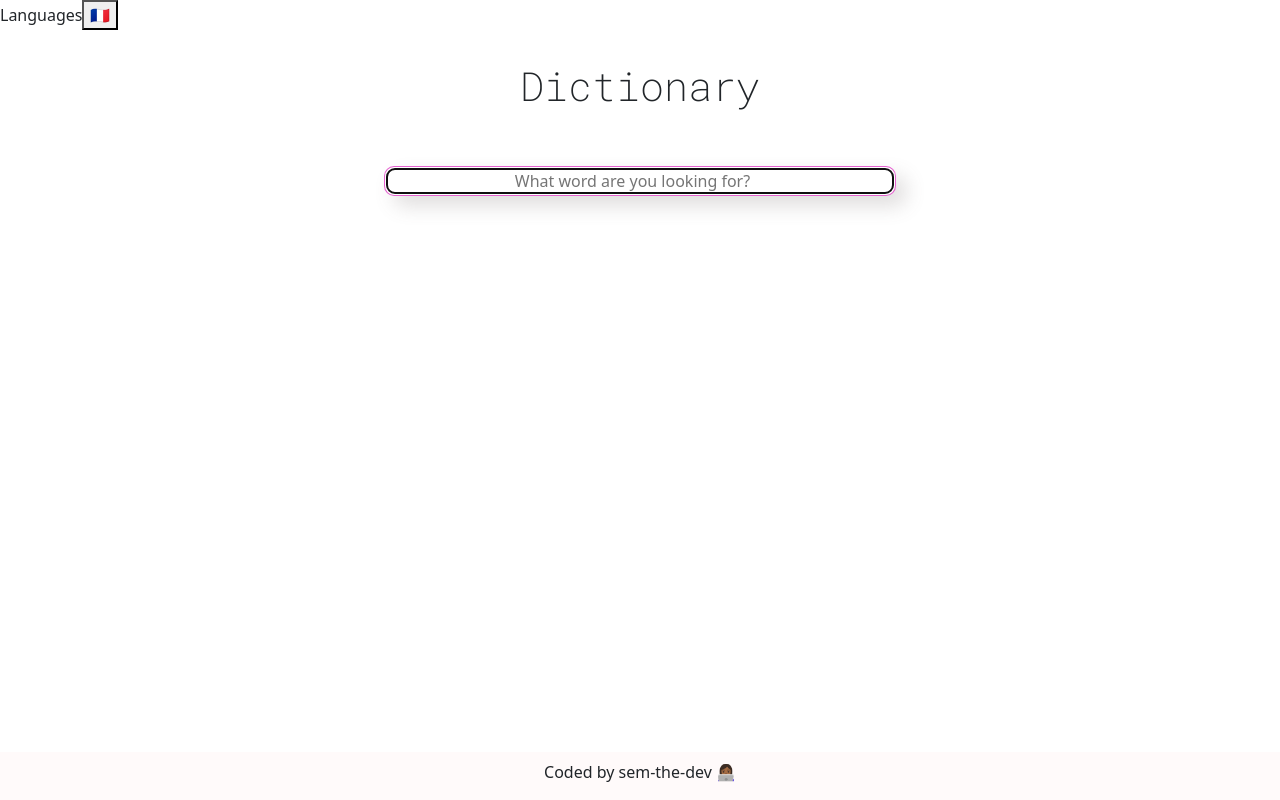
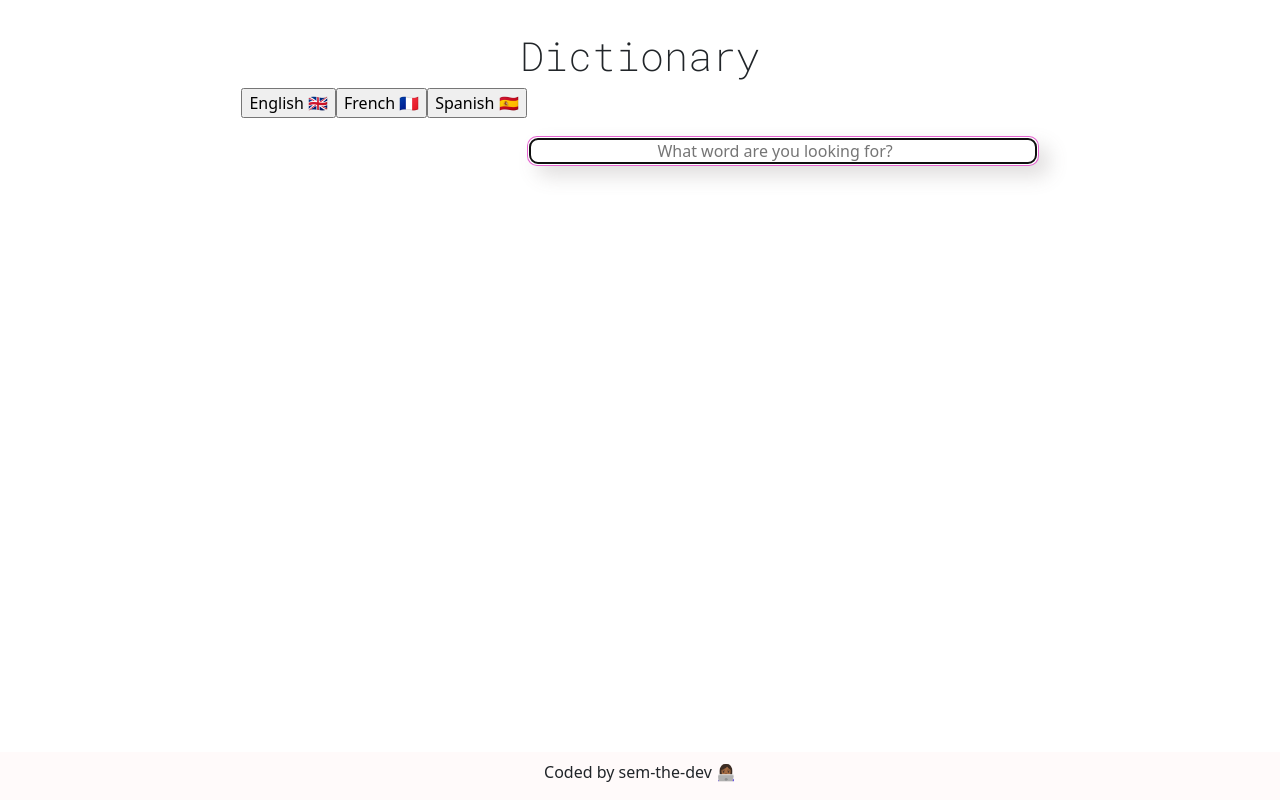
Before and after one commit to Sem-the-dev/dictionary, a React app: page / in a window 1280 px wide. Built offline with nearby package versions, Linux system fonts and the light colour scheme.

Commit message:
add language buttons

```diff
--- a/src/App.js
+++ b/src/App.js
@@ -6,10 +6,10 @@ import Languages from './Languages'
 function App() {
   return (
     <div className="App" >
-      <nav>
+      {/* <nav>
         Languages
         <Languages />
-      </nav>
+      </nav> */}
       <main>
         <h1>Dictionary</h1>
         <Dictionary />
--- a/src/Dictionary.js
+++ b/src/Dictionary.js
@@ -1,15 +1,51 @@
 import React, { useState } from "react";
 import axios from 'axios'
 import Results from './Results'
+// import Languages from "./Languages";
 
 export default function Dictionary() {
   const [searchWord, setSearchWord] = useState("");
   const [responseData, setResponseData] = useState("")
+  const [language, setLanguage] = useState("en_GB");
+
+
+  function changeLanguageEN(e) {
+      e.preventDefault();
+      alert("Language switched to English 🇬🇧 ");
+      setLanguage("en_GB");
+      setSearchWord("")
+    }
+  function changeLanguageFR(e) {
+      e.preventDefault();
+      alert("Language switched to French 🇫🇷 ");
+      setLanguage("fr")
+      setSearchWord("");
+    }
+
+  function changeLanguageES(e) {
+    e.preventDefault();
+    alert("Language switched to Spanish 🇪🇸");
+
+    setLanguage("es");
+    setSearchWord("");
+  }
+  // function changeLanguageAR(e) {
+  //   alert("Language switched to Arabic 🇵🇸");
+  //   e.preventDefault();
+  //   setLanguage("ar");
+  // }
+
+  // function changeLanguageTR(e) {
+  //   alert("Language switched to Turkish 🇹🇷");
+  //   e.preventDefault();
+  //   setLanguage("tr");
+  // }
+
 
 
   function searchDictionary(e) {
     e.preventDefault();
-    let apiUrl = `https://api.dictionaryapi.dev/api/v2/entries/en_GB/${searchWord}`;
+    let apiUrl = `https://api.dictionaryapi.dev/api/v2/entries/${language}/${searchWord}`;
     axios.get(apiUrl).then(handleResponse);
 
   }
@@ -22,18 +58,62 @@ export default function Dictionary() {
       console.log(response.data[0])}
 
 
-
   return (
     <div>
       <form onSubmit={searchDictionary}>
+
+          <input
+            type="button"
+            value="English 🇬🇧"
+            name="language"
+            onClick={changeLanguageEN}
+            className="language-button"
+
+          />
+          <input
+            type="button"
+            value="French 🇫🇷"
+            name="language"
+            onClick={changeLanguageFR}
+            className="language-button"
+          />
+
+          <input
+            type="button"
+            value="Spanish 🇪🇸"
+            name="language"
+            onClick={changeLanguageES}
+            className="language-button"
+          />
+
+        {/* <label>
+          <input
+            type="radio"
+            value="Arabic"
+            name="language"
+            onChange={changeLanguageAR}
+            className="language-button"
+          />
+          🇵🇸
+        </label>
+        <label>
+          <input
+            type="radio"
+            value="Turkish"
+            name="language"
+            onChange={changeLanguageTR}
+            className="language-button"
+          />
+          🇹🇷
+        </label> */}
         <input
           type="search"
           autoFocus={true}
           onChange={inputValue}
           placeholder="What word are you looking for?"
+          className="search-bar"
         />
       </form>
-
       <Results result={responseData} />
     </div>
   );
--- a/src/Languages.js
+++ b/src/Languages.js
@@ -1,14 +1,16 @@
-import React from "react";
+import React, {useState} from "react";
+import axios from "axios";
 
 
-export default function Meaning() {
-    function changeLanguage(){
+export default function Languages() {
+ const [language, setLanguage] = useState("")
 
+    function changeLanguageFR(e) {
+        e.preventDefault();
+        setLanguage("fr")
+        let apiUrl = `https://api.dictionaryapi.dev/api/v2/entries/${language}/${searchWord}`;
+        axios.get(apiUrl).then(handleResponse);
     }
 
-    return (
-        <button onClick={changeLanguage}>
-            🇫🇷
-        </button>
-    )
+    return
 }
--- a/src/Phonetics.js
+++ b/src/Phonetics.js
@@ -2,17 +2,28 @@ import React from "react";
 
 
 export default function Phonetics(props) {
-let audio = new Audio(props.phonetics.audio);
+  let audio = new Audio(props.phonetics.audio);
 
     function playSound(){
         audio.play();
+
     }
+    if(props.phonetics.audio) {
+
     return (
+    <>
+    <button onClick={playSound} className="audio">
+          🔊
+        </button> {"  "}
+    <span className="phonetics">{props.phonetics.text}</span><br/>
+    </>
+    )
+  } else {return (
       <>
 
-        <button onClick={playSound} className="audio">
-          🔊
-        </button> {"  "}<span className="phonetics">{props.phonetics.text}</span><br/>
-      </>
-    );
+
+        <span className="phonetics">{props.phonetics.text}</span><br/>
+      </>)
+      }
+
 }
--- a/src/style.css
+++ b/src/style.css
@@ -3,25 +3,42 @@
 } */
 main {
   text-align: center;
+}
+form {
+   width:100%
+}
+.language-button {
 
 }
-h1{
+h1 {
   margin-top: 2rem;
-   font-family: 'Roboto Mono', monospace;
+  font-family: "Roboto Mono", monospace;
 }
-.results-section{
-   margin: 2rem
+.results-section {
+  margin: 2rem;
 }
 
-h3{
+h3 {
   margin-top: 5rem;
-   font-family: 'Nanum Gothic', sans-serif;
+  font-family: "Nanum Gothic", sans-serif;
   font-size: 40px;
   font-size: 37px;
   font-weight: bold;
-
 }
-section{
+.search-bar {
+  border-radius: 10px;
+  border: solid rgba(218, 32, 189, 0.7) 2px;
+  top: 3rem;
+  position: relative;
+  width: 40%;
+  box-shadow: 10px 10px 20px rgba(102, 90, 90, 0.2);
+  text-align: center;
+}
+form {
+  display: flex;
+  justify-content: center;
+}
+section {
   background-color: beige;
 
   box-shadow: 10px 10px 20px rgba(102, 90, 90, 0.2);
@@ -29,16 +46,7 @@ section{
   margin: 1rem;
   padding: 1rem;
 }
-input{
-    border-radius: 10px;
-    border: solid  rgba(218, 32, 189, 0.7) 2px;
-    top: 3rem;
-    position: relative;
-    width: 40%;
-    box-shadow: 10px 10px 20px rgba(102, 90, 90, 0.2);
-    text-align: center
 
-}
 footer {
   text-align: center;
   display: inline;
@@ -53,7 +61,7 @@ footer {
 .audio {
   border-radius: 94px;
   border: none;
-    margin: 0.7rem
+  margin: 0.7rem;
 }
 .phonetics {
   font-style: italic;
@@ -61,16 +69,16 @@ footer {
 
 .result-list {
   text-align: left;
-   font-family: 'Nanum Gothic', sans-serif;
+  font-family: "Nanum Gothic", sans-serif;
 }
 
-.word-type{
-   color: plum
+.word-type {
+  color: plum;
 }
-.example{
-   font-style:italic;
-   font-size: .85rem;
-   opacity: 0.7
+.example {
+  font-style: italic;
+  font-size: 0.85rem;
+  opacity: 0.7;
 }
 
 ul {
@@ -80,8 +88,7 @@ padding-right: 0.7rem;
   display: inline-block;
 }
 
-li{
+li {
   list-style-type: none;
-font-size:0.85rem;
-
+  font-size: 0.85rem;
 }
```
Lines whose indentation alone changed are shown as unchanged.
